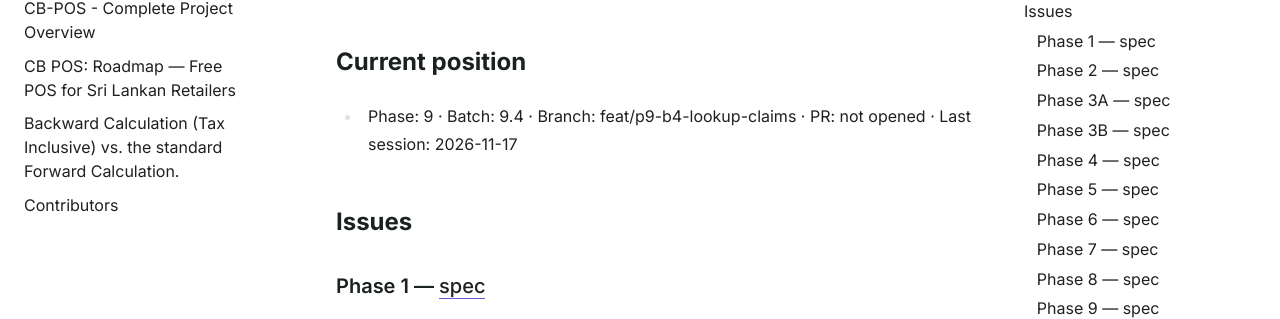
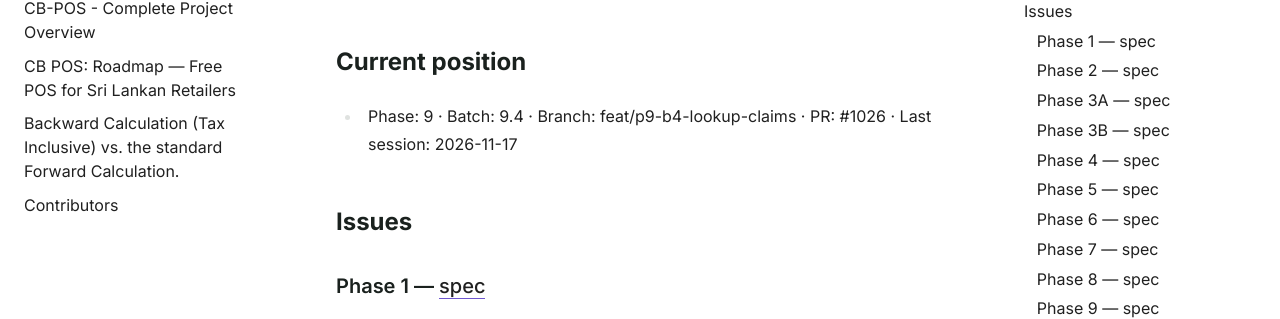
Before and after one commit to HMAHD/CB-POS, a Sphinx documentation site: the page built from docs/remediation/PROGRESS.md, in a window 1280 px wide and 900 px high, scrolled down 974 px. Shown: the part 154-473 px from the top of the window. Built offline with Sphinx 7.4.7, drawn with Linux system fonts in a browser that asks for light colours; pages that are not in the unit, such as notebooks, are missing from menus; some of the changed text lies outside the part shown.

Commit message:
docs(progress): record PR #1026 for batch 9.4

```diff
--- a/docs/remediation/PROGRESS.md
+++ b/docs/remediation/PROGRESS.md
@@ -25,7 +25,7 @@ Statuses: `todo` · `in-progress` · `blocked (Q#)` · `pr-open` · `done` (merg
 
 ## Current position
 
-- Phase: 9 · Batch: 9.4 · Branch: feat/p9-b4-lookup-claims · PR: not opened · Last session: 2026-11-17
+- Phase: 9 · Batch: 9.4 · Branch: feat/p9-b4-lookup-claims · PR: #1026 · Last session: 2026-11-17
 
 ## Issues
 
@@ -202,8 +202,8 @@ Statuses: `todo` · `in-progress` · `blocked (Q#)` · `pr-open` · `done` (merg
 | #822 | Warranty W2: Register a warranty per sold unit and cascade on void or refund | — | 9.2 | done | #1022 | 62498f3 · Decision D30; Warranty model, migration, per-unit registration at checkout, whole-unit guard, void/refund cascades, LAN sync 1.4 |
 | #823 | Warranty W3: Optional serial/IMEI capture at checkout | — | 9.3 | done | #1023 | 0aedb47, 03ed8de · Serial/IMEI capture at checkout, IMEI Luhn validator, cart serial bookkeeping, held bill persistence, checkout guard, serial-aware partial refunds, SerialEntryDialog |
 | #824 | Warranty W4: Print the warranty on the receipt, the A4 invoice and a standalo… | — | 9.3 | done (ready-for-human: ⚠️ Verify on Windows) | #1023 | 0aedb47, 03ed8de · Sales receipt warranty blocks & terms, A4 invoice warranty lines, standalone thermal cards (58/80mm) with cut, A5/A4 PDF cards, reprint workflows, audit logging; pending physical printer & statutory text verification |
-| #825 | Warranty W5: Warranty lookup by receipt, serial, phone or customer | — | 9.4 | pr-open | | ae95ea2 · WarrantyDTO, WarrantyService.search, calculate_effective_status, update_warranty_admin with audit logging, WarrantyLookupDialog, WarrantyCorrectionDialog, F9 shortcut |
-| #826 | Warranty W6: Warranty claims: intake, inspection, resolution and collection | — | 9.4 | pr-open | | e6e9e9b · WarrantyClaim & WarrantyClaimEvent models, migration, WarrantyClaimService state machine, replacement warranty creation, refund/void claim guards, WarrantyClaimReceiptBuilder thermal slips, WarrantyClaimIntakeDialog, WarrantyClaimResolveDialog, WarrantyClaimsBoardView, sync protocol 1.5 |
+| #825 | Warranty W5: Warranty lookup by receipt, serial, phone or customer | — | 9.4 | pr-open | #1026 | ae95ea2 · WarrantyDTO, WarrantyService.search, calculate_effective_status, update_warranty_admin with audit logging, WarrantyLookupDialog, WarrantyCorrectionDialog, F9 shortcut |
+| #826 | Warranty W6: Warranty claims: intake, inspection, resolution and collection | — | 9.4 | pr-open | #1026 | e6e9e9b · WarrantyClaim & WarrantyClaimEvent models, migration, WarrantyClaimService state machine, replacement warranty creation, refund/void claim guards, WarrantyClaimReceiptBuilder thermal slips, WarrantyClaimIntakeDialog, WarrantyClaimResolveDialog, WarrantyClaimsBoardView, sync protocol 1.5 |
 | #827 | Warranty W7: Claim replacement and refund with correct stock movements | — | 9.5 | todo | | |
 | #828 | Warranty W8: Supplier and manufacturer RMA tracking | — | 9.5 | todo | | |
 | #829 | Warranty W9: Extended warranty sold as a paid add-on | — | 9.6 | todo | | |
@@ -313,5 +313,5 @@ Statuses: `todo` · `in-progress` · `blocked (Q#)` · `pr-open` · `done` (merg
 ## Handoff
 Batch 9.4 implemented on branch `feat/p9-b4-lookup-claims`:
 - #825 (`ae95ea2`) and #826 (`e6e9e9b`) implemented with verified domain, UI, and sync integration tests.
-- PR opened for Batch 9.4 (Fixes #825, Fixes #826). Stopped with PR open pending review.
+- PR opened for Batch 9.4: #1026 (Fixes #825, Fixes #826). Stopped with PR open pending review.
 - #817 and #819 release gates remain active blockers for public distribution. Statutory wording gate unresolved for #824 (terms snapshot only, no fixed statutory sentence).
```
